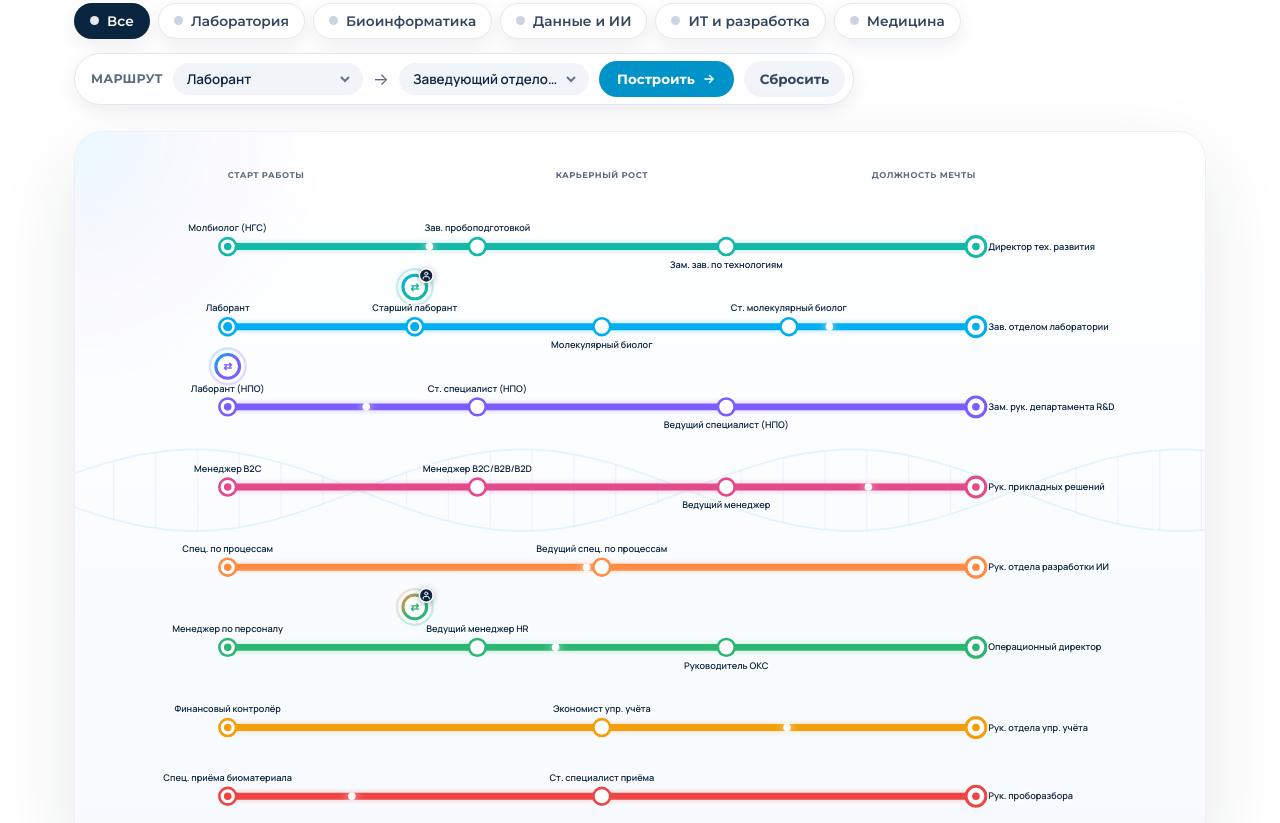
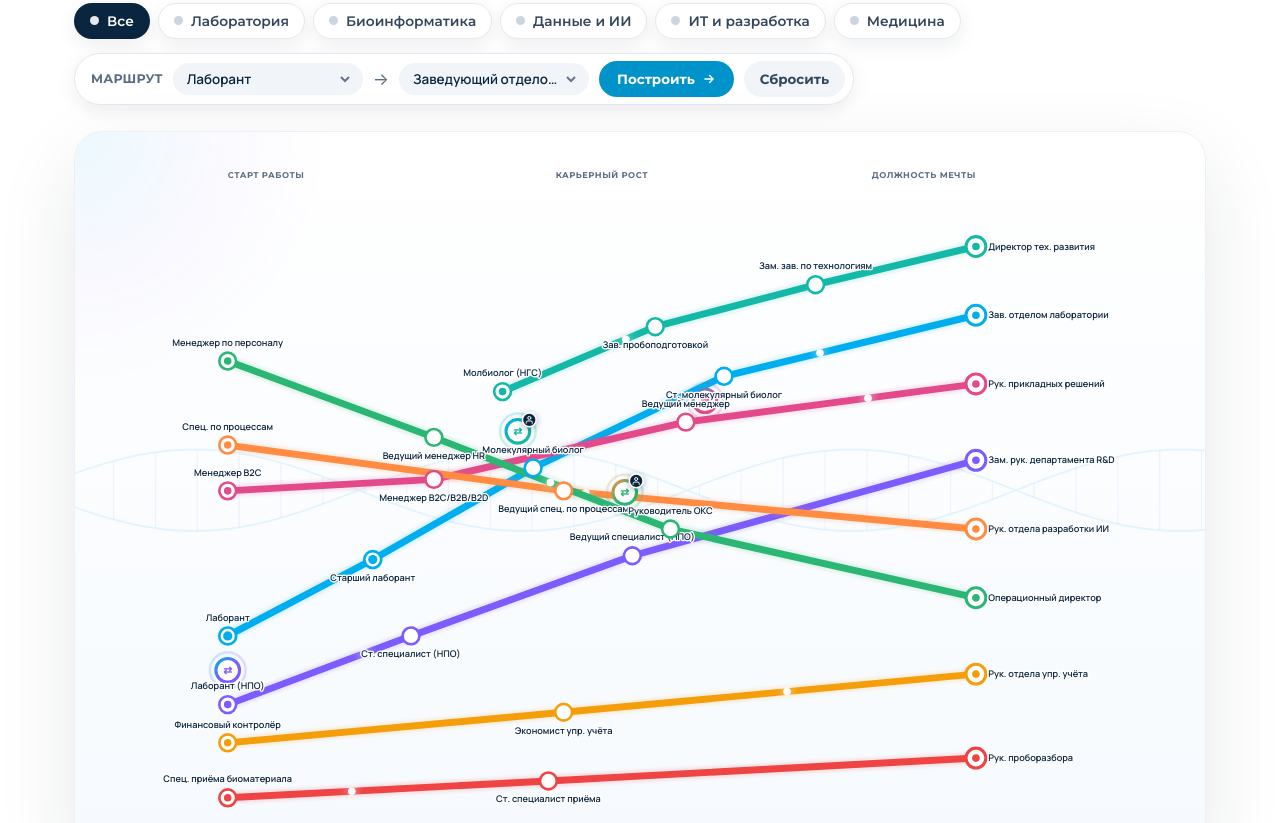
Before and after one commit to varvarayukhina/genomed-career, a plain HTML site: page index.html in a window 1280 px wide. Shown: the part 9408-10231 px from the top of the page. Drawn offline with Linux system fonts and the light colour scheme.

Commit message:
Метро: вернул перекрещивающиеся диагональные линии (как в прошлой версии) с реальными станциями
- Геометрия переписана: 8 линий идут по диагоналям и пересекаются.
- 4 реальные пересадки: Лаб↔Технологии, Лаб↔R&D, Лаб↔Продажи, Процессы↔Персонал.
- TODO: подчистить наложения подписей в центре.

```diff
--- a/index.html
+++ b/index.html
@@ -2458,41 +2458,44 @@ ${Array.from({length:18},(_,i)=>{const y=i*42-20; return `<line x1="290" y1="${y
     text:'Начинала в процессном управлении. Когда открыли отдел разработки ИИ — пригласили его возглавить.'};
 
   const ROUTES = {
-    tech: [[200,150],[1180,150]],
-    lab: [[200,255],[1180,255]],
-    rnd: [[200,360],[1180,360]],
-    cs: [[200,465],[1180,465]],
-    proc: [[200,570],[1180,570]],
-    hr: [[200,675],[1180,675]],
-    fin: [[200,780],[1180,780]],
-    ops: [[200,870],[1180,870]],
+    tech: [[560,340],[760,255],[970,200],[1180,150]],
+    lab: [[200,660],[390,560],[600,440],[850,320],[1180,240]],
+    cs: [[200,470],[470,455],[800,380],[1180,330]],
+    rnd: [[200,750],[440,660],[730,555],[1180,430]],
+    proc: [[200,410],[640,470],[1180,520]],
+    hr: [[200,300],[470,400],[780,520],[1180,610]],
+    fin: [[200,800],[640,760],[1180,710]],
+    ops: [[200,872],[620,850],[1180,820]],
   };
   const COORD = {
-    'tech-0':[200,150], 'tech-1':[527,150], 'tech-2':[853,150], 'tech-3':[1180,150],
-    'lab-0':[200,255], 'lab-1':[445,255], 'lab-2':[690,255], 'lab-3':[935,255], 'lab-4':[1180,255],
-    'rnd-0':[200,360], 'rnd-1':[527,360], 'rnd-2':[853,360], 'rnd-3':[1180,360],
-    'cs-0':[200,465], 'cs-1':[527,465], 'cs-2':[853,465], 'cs-3':[1180,465],
-    'proc-0':[200,570], 'proc-1':[690,570], 'proc-2':[1180,570],
-    'hr-0':[200,675], 'hr-1':[527,675], 'hr-2':[853,675], 'hr-3':[1180,675],
-    'fin-0':[200,780], 'fin-1':[690,780], 'fin-2':[1180,780],
-    'ops-0':[200,870], 'ops-1':[690,870], 'ops-2':[1180,870],
+    'tech-0':[560,340], 'tech-1':[760,255], 'tech-2':[970,200], 'tech-3':[1180,150],
+    'lab-0':[200,660], 'lab-1':[390,560], 'lab-2':[600,440], 'lab-3':[850,320], 'lab-4':[1180,240],
+    'cs-0':[200,470], 'cs-1':[470,455], 'cs-2':[800,380], 'cs-3':[1180,330],
+    'rnd-0':[200,750], 'rnd-1':[440,660], 'rnd-2':[730,555], 'rnd-3':[1180,430],
+    'proc-0':[200,410], 'proc-1':[640,470], 'proc-2':[1180,520],
+    'hr-0':[200,300], 'hr-1':[470,400], 'hr-2':[780,520], 'hr-3':[1180,610],
+    'fin-0':[200,800], 'fin-1':[640,760], 'fin-2':[1180,710],
+    'ops-0':[200,872], 'ops-1':[620,850], 'ops-2':[1180,820],
   };
   const POS = {}; for(const id in COORD) POS[id]={x:COORD[id][0], y:COORD[id][1]};
   const X = s => POS[s.id].x, Y = s => POS[s.id].y;
-  const LP = { 'tech-0':'up', 'tech-1':'up', 'tech-2':'down', 'tech-3':'right', 'lab-0':'up', 'lab-1':'up', 'lab-2':'down', 'lab-3':'up', 'lab-4':'right', 'rnd-0':'up', 'rnd-1':'up', 'rnd-2':'down', 'rnd-3':'right', 'cs-0':'up', 'cs-1':'up', 'cs-2':'down', 'cs-3':'right', 'proc-0':'up', 'proc-1':'up', 'proc-2':'right', 'hr-0':'up', 'hr-1':'up', 'hr-2':'down', 'hr-3':'right', 'fin-0':'up', 'fin-1':'up', 'fin-2':'right', 'ops-0':'up', 'ops-1':'up', 'ops-2':'right' };
+  const LP = { 'tech-0':'up', 'tech-1':'down', 'tech-2':'up', 'tech-3':'right', 'lab-0':'up', 'lab-1':'down', 'lab-2':'up', 'lab-3':'down', 'lab-4':'right', 'cs-0':'up', 'cs-1':'down', 'cs-2':'up', 'cs-3':'right', 'rnd-0':'up', 'rnd-1':'down', 'rnd-2':'up', 'rnd-3':'right', 'proc-0':'up', 'proc-1':'down', 'proc-2':'right', 'hr-0':'up', 'hr-1':'down', 'hr-2':'up', 'hr-3':'right', 'fin-0':'up', 'fin-1':'down', 'fin-2':'right', 'ops-0':'up', 'ops-1':'down', 'ops-2':'right' };
 
   const HUBS = [
-    { x:445, y:203, lines:['lab','tech'], title:'Лаборатория ↔ технологии',
-      note:'Освоив секвенирование, из лаборатории переходят в NGS-технологии и производство — к пробоподготовке, методикам и техническому развитию.',
+    { x:580, y:392, lines:['lab','tech'], title:'Лаборатория ↔ технологии',
+      note:'Освоив секвенирование, из лаборатории переходят в NGS-технологии и производство — пробоподготовка, методики, техническое развитие.',
       story:{mono:'ДЯ',name:'Данилевская Я.Е.',role:'сменила направление внутри компании',text:'Пришла лаборантом, перешла в секвенирование и стала молекулярным биологом, затем — в технологии.'},
       edges:[['lab-2','tech-0']] },
-    { x:200, y:307, lines:['lab','rnd'], title:'Лаборатория ↔ R&D',
-      note:'С позиции лаборанта можно уйти в научно-производственный отдел и разработку методик — R&D компании.',
+    { x:200, y:705, lines:['lab','rnd'], title:'Лаборатория ↔ R&D',
+      note:'С позиции лаборанта уходят в научно-производственный отдел и разработку методик — R&D компании.',
       edges:[['lab-0','rnd-0']] },
-    { x:445, y:622, lines:['proc','hr'], title:'Процессы ↔ управление',
-      note:'Процессное управление и HR сходятся в большом управлении: из ОКС и процессов вырастают в операционное управление и департамент процессного управления и развития.',
+    { x:825, y:352, lines:['lab','cs'], title:'Лаборатория ↔ продажи',
+      note:'Из лаборатории (молекулярный биолог) переходят в продажи услуг научного сервиса и клиентские решения.',
+      edges:[['lab-3','cs-2']] },
+    { x:720, y:472, lines:['proc','hr'], title:'Процессы ↔ управление',
+      note:'Процессное управление и HR сходятся в большом управлении: из ОКС и процессов вырастают в операционное управление и департамент развития.',
       story:{mono:'КН',name:'Коземаслова Н.В.',role:'Руководитель отдела разработки ИИ',text:'Начинала в процессном управлении. Когда открыли отдел разработки ИИ — пригласили его возглавить.'},
-      edges:[['proc-1','hr-1']] },
+      edges:[['proc-1','hr-2']] },
   ];
 
   const DEPT = {
```
